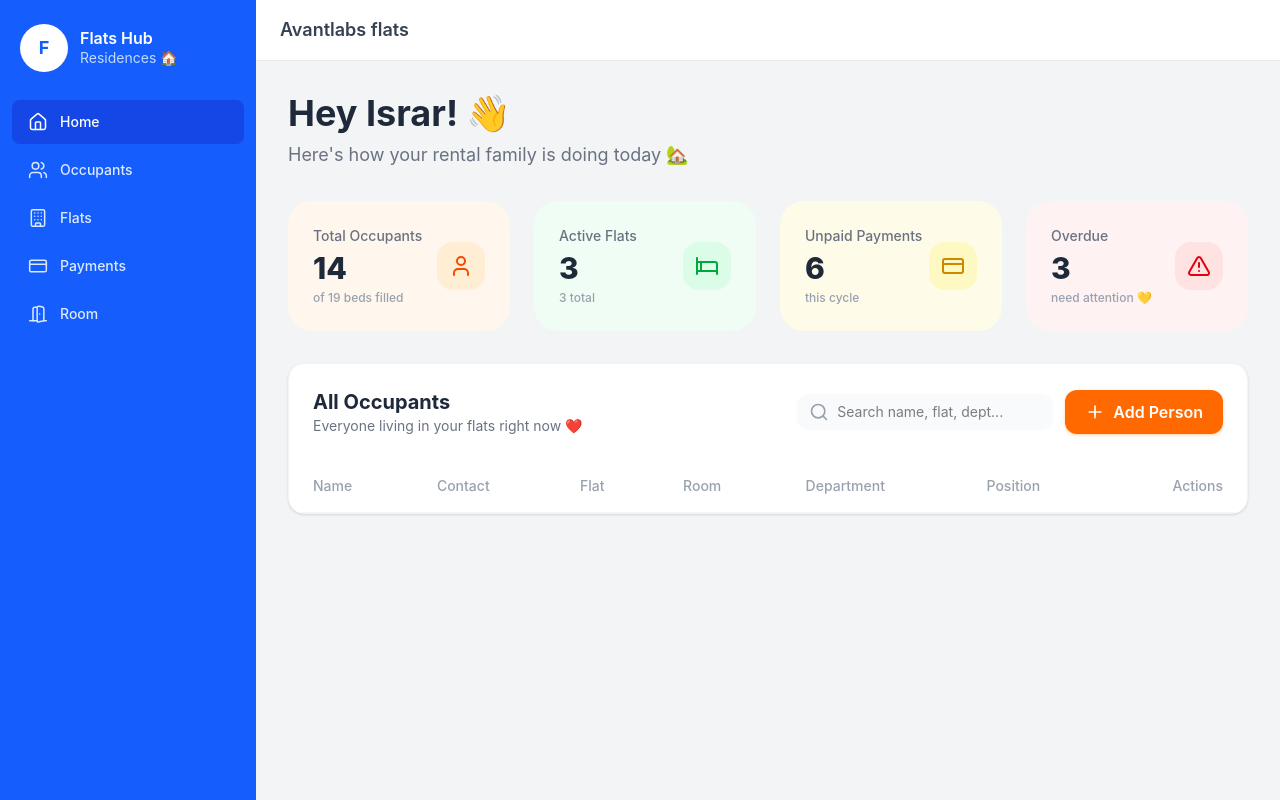
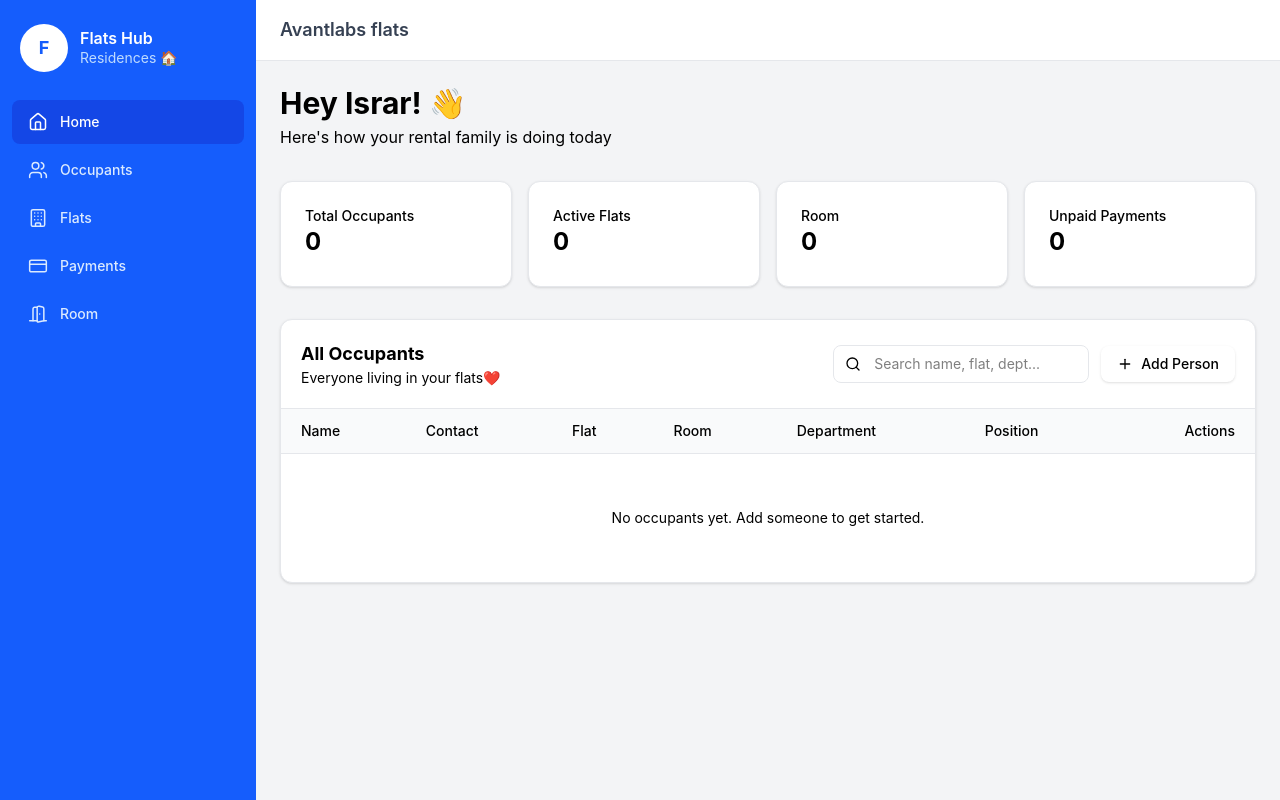
Before and after one commit to Israr1822/flat_dashboard, a React (Vite) app in the folder flat-frontend/: page / in a window 1280 px wide. Built offline with nearby package versions, Linux system fonts and the light colour scheme.

Commit message:
Update VSCode settings to add new words for spell checking

```diff
--- a/flat-frontend/src/pages/Index.jsx
+++ b/flat-frontend/src/pages/Index.jsx
@@ -1,4 +1,4 @@
-import React from "react";
+import React, { useState } from "react";
 import {
   Search,
   Plus,
@@ -10,122 +10,198 @@ import {
   Trash2,
 } from "lucide-react";
 
-export default function Home() {
+
+function StatCard({ title, value, subtitle, icon: Icon, variant = "default" }) {
+  const variantStyles = {
+    primary: "text-primary",
+    success: "text-green-600 dark:text-green-400",
+    warning: "text-yellow-600 dark:text-yellow-400",
+    overdue: "text-red-600 dark:text-red-400",
+    default: "text-foreground",
+  };
+
   return (
-    <div className="p-2 space-y-8">
-      {/* Welcome Header */}
-      <div>
-        <h1 className="text-4xl font-bold text-gray-800 flex items-center gap-2">
-          Hey Israr!{" "}
-          <span role="img" aria-label="wave">
-            👋
-          </span>
-        </h1>
-        <p className="text-gray-500 mt-2 text-lg">
-          Here's how your rental family is doing today{" "}
-          <span role="img" aria-label="house">
-            🏡
-          </span>
+    <div className="rounded-xl border border-gray-200 bg-white p-6 shadow-sm dark:bg-card dark:border-border">
+      <div className="flex items-center justify-between">
+        <div>
+          <p className="text-sm font-medium text-muted-foreground">{title}</p>
+          <p className={`text-2xl font-bold ${variantStyles[variant] || ""}`}>
+            {value}
+          </p>
+        </div>
+        {Icon && <Icon className="h-8 w-8 text-muted-foreground/70" />}
+      </div>
+      <p className="mt-1 text-xs text-muted-foreground">{subtitle}</p>
+    </div>
+  );
+}
+
+export default function Home({
+  occupants = [],
+  unpaidCount = 0,
+  flats = [],
+}) {
+  const [search, setSearch] = useState("");
+
+  const filteredOccupants = occupants.filter((person) => {
+    const searchStr =
+      `${person.name || ""} ${person.flat || ""} ${person.department || ""}`.toLowerCase();
+    return searchStr.includes(search.toLowerCase());
+  });
+
+  const totalOccupied = occupants.length;
+
+  const handleAdd = () => {
+    console.log("→ Should open add occupant form / modal");
+  };
+
+  const handleEdit = (id) => {
+    if (!id) return;
+    console.log(`→ Edit occupant ${id}`);
+  };
+
+  const handleDelete = (id) => {
+    if (!id) return;
+    if (window.confirm("Delete this occupant permanently?")) {
+      console.log(`→ DELETE occupant ${id}`);
+    }
+  };
+
+  return (
+    <div className="space-y-8 pb-12">
+      {/* Greeting */}
+      <div className="mb-8 animate-fade-in text-left">
+        <h1 className="text-3xl font-bold text-foreground">Hey Israr! 👋</h1>
+        <p className="mt-1 text-muted-foreground">
+          Here's how your rental family is doing today
         </p>
       </div>
 
-      {/* Stats Cards */}
-      <div className="grid grid-cols-1 md:grid-cols-2 lg:grid-cols-4 gap-6">
+
+      <div className="grid grid-cols-1 sm:grid-cols-2 lg:grid-cols-4 gap-4 mb-8">
         <StatCard
           title="Total Occupants"
-          value="14"
-          subtext="of 19 beds filled"
-          icon={<User size={24} />}
-          bgColor="bg-orange-50"
-          iconBg="bg-orange-100"
-          iconColor="text-orange-600"
+          value={totalOccupied}
+          subtitle=""
+          variant="primary"
         />
         <StatCard
           title="Active Flats"
-          value="3"
-          subtext="3 total"
-          icon={<Bed size={24} />}
-          bgColor="bg-green-50"
-          iconBg="bg-green-100"
-          iconColor="text-green-600"
+          value={flats.filter((f) => f.ACTIVE).length}
+          subtitle=""
+          variant="primary"
+        />
+        <StatCard
+          title="Room"
+          value={flats.filter((f) => f.OCCUPIED).length}
+          subtitle=""
+          variant="primary"
         />
         <StatCard
           title="Unpaid Payments"
-          value="6"
-          subtext="this cycle"
-          icon={<CreditCard size={24} />}
-          bgColor="bg-yellow-50"
-          iconBg="bg-yellow-100"
-          iconColor="text-yellow-600"
-        />
-        <StatCard
-          title="Overdue"
-          value="3"
-          subtext="need attention 💛"
-          icon={<AlertTriangle size={24} />}
-          bgColor="bg-red-50"
-          iconBg="bg-red-100"
-          iconColor="text-red-600"
+          value={unpaidCount}
+          subtitle=""
+          variant="primary"
         />
       </div>
 
-      {/* Occupants Table Section */}
-      <div className="bg-white rounded-2xl shadow-sm border border-gray-100 overflow-hidden">
-        <div className="p-6 flex flex-col md:flex-row md:items-center justify-between gap-4">
+
+      <div className="rounded-xl border border-gray-200 bg-white shadow-sm animate-fade-in overflow-hidden dark:bg-card dark:border-border">
+        <div className="flex flex-wrap items-center justify-between gap-4 p-5 border-b border-gray-200 dark:border-border">
           <div>
-            <h2 className="text-xl font-bold text-gray-800">All Occupants</h2>
-            <p className="text-sm text-gray-500">
-              Everyone living in your flats right now ❤️
+            <h2 className="font-bold text-lg">All Occupants</h2>
+            <p className="text-sm text-muted-foreground">
+              Everyone living in your flats❤️
             </p>
           </div>
-          <div className="flex items-center gap-3">
-            <div className="relative">
-              <Search
-                size={20}
-                className="absolute left-3 top-1/2 -translate-y-1/2 text-gray-400"
-              />
+
+          <div className="flex flex-wrap items-center gap-3">
+            <div className="relative w-full sm:w-64 min-w-[200px]">
+              <Search className="absolute left-3 top-1/2 -translate-y-1/2 h-4 w-4 text-muted-foreground pointer-events-none" />
               <input
                 type="text"
                 placeholder="Search name, flat, dept..."
-                className="pl-10 pr-4 py-2 bg-gray-50 border-none rounded-xl text-sm w-64 focus:ring-2 focus:ring-orange-500 outline-none"
+                value={search}
+                onChange={(e) => setSearch(e.target.value)}
+                className="w-full pl-10 pr-4 py-2 text-sm border border-gray-200 rounded-lg
+                 focus:outline-none focus:ring-2 focus:ring-primary/20 focus:border-primary transition-all dark:bg-background dark:border-border"
               />
             </div>
-            <button className="flex items-center gap-2 bg-orange-500 text-white px-5 py-2.5 rounded-xl hover:bg-orange-600 transition-all font-semibold shadow-sm shadow-orange-200">
-              <Plus size={20} />
+
+            <button
+              onClick={handleAdd}
+              className="inline-flex items-center justify-center gap-2 px-4 py-2 text-sm
+               font-medium text-black bg-primary rounded-lg hover:bg-primary/90 transition-colors whitespace-nowrap shadow-sm"
+            >
+              <Plus className="h-4 w-4" />
               Add Person
             </button>
           </div>
         </div>
 
         <div className="overflow-x-auto">
-          <table className="w-full text-left">
-            <thead className="bg-white border-b border-gray-100">
+          <table className="w-full text-sm text-left border-collapse">
+            <thead className="bg-gray-50 text-muted-foreground dark:bg-muted/50 border-b border-gray-200 dark:border-border">
               <tr>
-                <th className="px-6 py-4 text-sm font-medium text-gray-400">
-                  Name
-                </th>
-                <th className="px-6 py-4 text-sm font-medium text-gray-400">
-                  Contact
-                </th>
-                <th className="px-6 py-4 text-sm font-medium text-gray-400">
-                  Flat
-                </th>
-                <th className="px-6 py-4 text-sm font-medium text-gray-400">
-                  Room
-                </th>
-                <th className="px-6 py-4 text-sm font-medium text-gray-400">
-                  Department
-                </th>
-                <th className="px-6 py-4 text-sm font-medium text-gray-400">
-                  Position
-                </th>
-                <th className="px-6 py-4 text-sm font-medium text-gray-400 text-right">
-                  Actions
-                </th>
+                <th className="px-5 py-3 font-medium">Name</th>
+                <th className="px-5 py-3 font-medium">Contact</th>
+                <th className="px-5 py-3 font-medium">Flat</th>
+                <th className="px-5 py-3 font-medium">Room</th>
+                <th className="px-5 py-3 font-medium">Department</th>
+                <th className="px-5 py-3 font-medium">Position</th>
+                <th className="px-5 py-3 font-medium text-right">Actions</th>
               </tr>
             </thead>
-            <tbody className="divide-y divide-gray-50">
-              {/* Table Data will be populated here by the user */}
+
+            <tbody className="divide-y divide-gray-100 dark:divide-border">
+              {filteredOccupants.length === 0 ? (
+                <tr>
+                  <td
+                    colSpan={7}
+                    className="h-32 text-center text-muted-foreground"
+                  >
+                    {occupants.length === 0
+                      ? "No occupants yet. Add someone to get started."
+                      : "No matching occupants found."}
+                  </td>
+                </tr>
+              ) : (
+                filteredOccupants.map((person, index) => (
+                  <tr
+                    // ── Updated ────────────────────────────────────────────────
+                    key={person.id ?? `occupant-row-${index}`}
+                    // ────────────────────────────────────────────────────────────
+                    className="hover:bg-gray-50/50 dark:hover:bg-muted/30 transition-colors"
+                  >
+                    <td className="px-5 py-3 font-medium text-foreground">
+                      {person.name ?? "—"}
+                    </td>
+                    <td className="px-5 py-3">{person.contact ?? "—"}</td>
+                    <td className="px-5 py-3">{person.flat ?? "—"}</td>
+                    <td className="px-5 py-3">{person.room ?? "—"}</td>
+                    <td className="px-5 py-3">{person.department ?? "—"}</td>
+                    <td className="px-5 py-3">{person.position ?? "—"}</td>
+                    <td className="px-5 py-3 text-right">
+                      <div className="flex items-center justify-end gap-1">
+                        <button
+                          className="p-2 text-muted-foreground hover:text-foreground hover:bg-gray-100 rounded-lg transition-colors dark:hover:bg-muted"
+                          onClick={() => handleEdit(person.id)}
+                          title="Edit occupant"
+                        >
+                          <Pencil className="h-4 w-4" />
+                        </button>
+                        <button
+                          className="p-2 text-destructive hover:text-destructive/80 hover:bg-destructive/10 rounded-lg transition-colors"
+                          onClick={() => handleDelete(person.id)}
+                          title="Delete occupant"
+                        >
+                          <Trash2 className="h-4 w-4" />
+                        </button>
+                      </div>
+                    </td>
+                  </tr>
+                ))
+              )}
             </tbody>
           </table>
         </div>
@@ -133,18 +209,3 @@ export default function Home() {
     </div>
   );
 }
-
-function StatCard({ title, value, subtext, icon, bgColor, iconBg, iconColor }) {
-  return (
-    <div
-      className={`${bgColor} p-6 rounded-3xl flex items-center justify-between border border-transparent hover:border-gray-200 transition-all cursor-default`}
-    >
-      <div className="space-y-1">
-        <p className="text-sm font-medium text-gray-500">{title}</p>
-        <p className="text-3xl font-extrabold text-gray-800">{value}</p>
-        <p className="text-xs text-gray-400 font-medium">{subtext}</p>
-      </div>
-      <div className={`${iconBg} ${iconColor} p-3 rounded-2xl`}>{icon}</div>
-    </div>
-  );
-}
```
